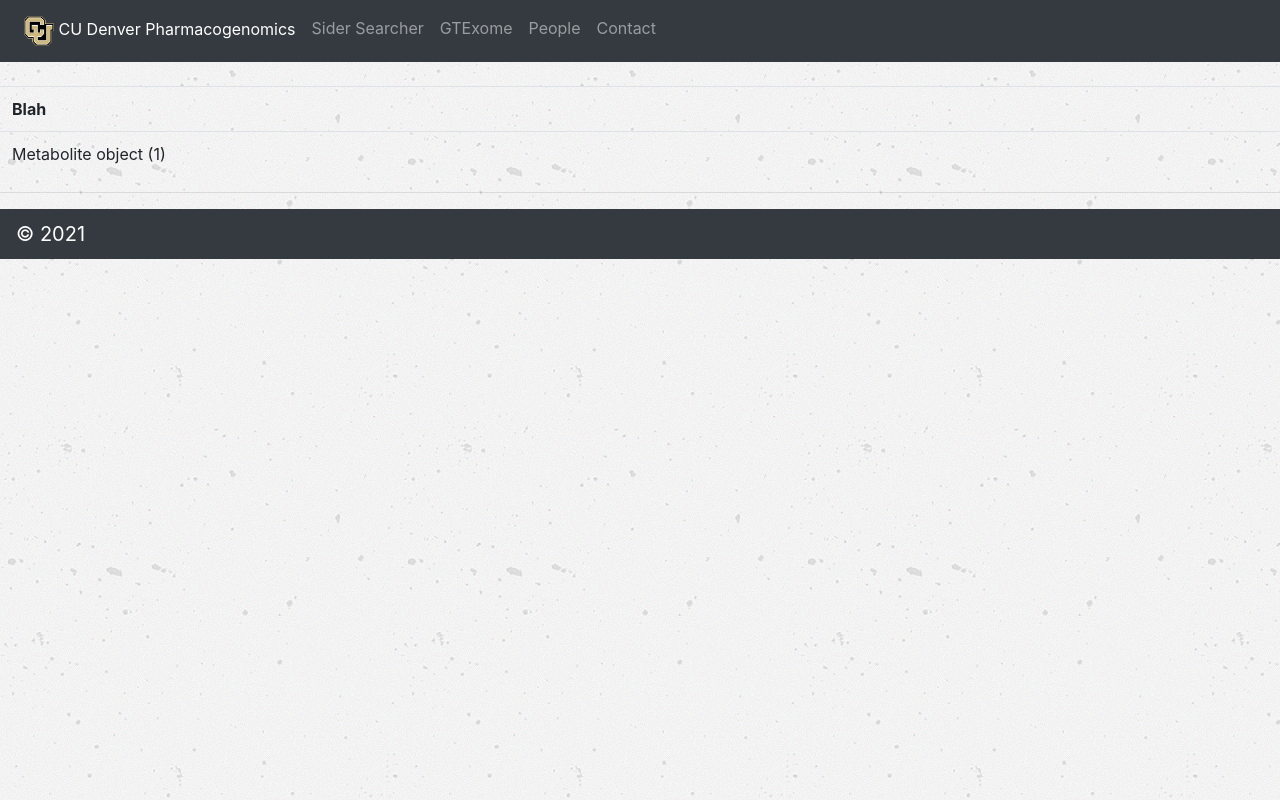
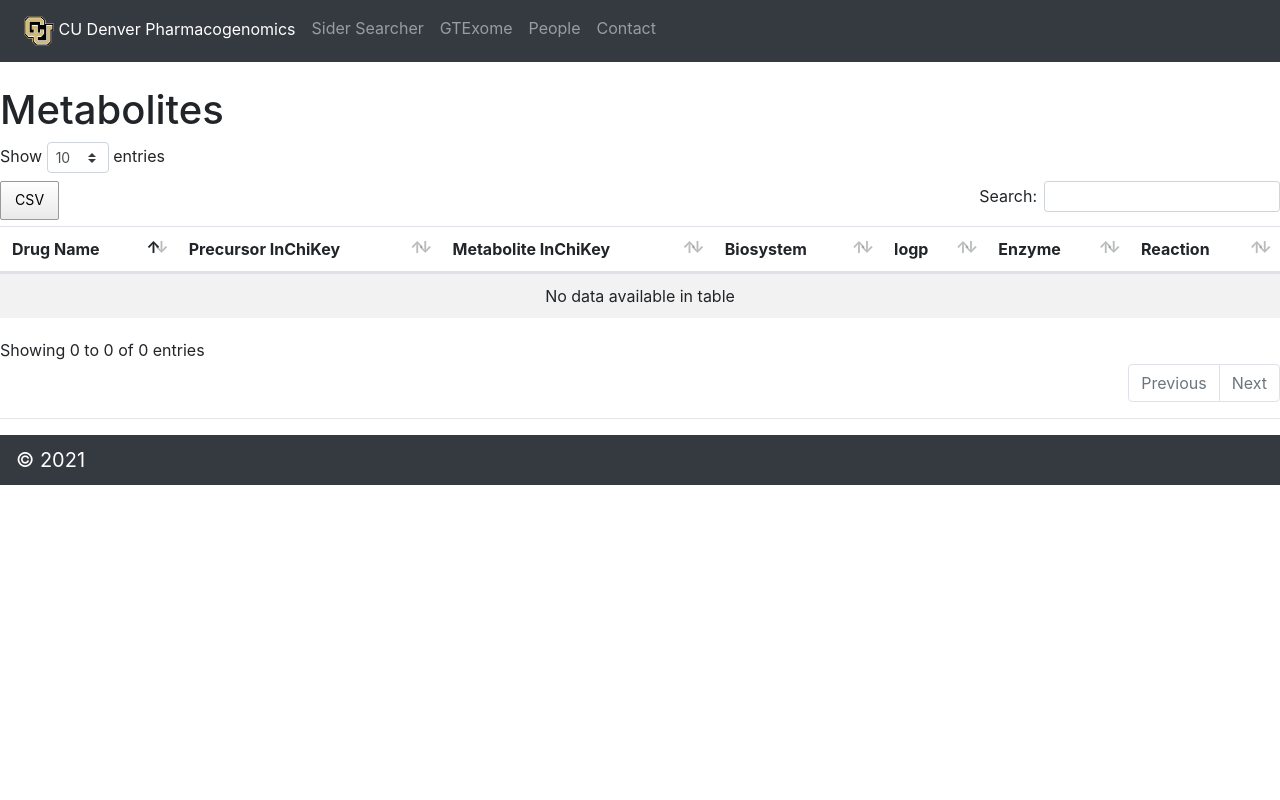
Before and after one commit to henrytan2/CU-Denver-Pharmacogenomics-Website, a Django app: template mysite/metabolites/templates/multi-precursor.html in a window 1280 px wide. Run offline with Django 3.2, Linux system fonts and the light colour scheme; tables that the repository leaves empty hold one stand-in row (values such as "Sample post"); the template is opened without the code that fills it: values that come from a table or form of the project are taken from there, most other values are stand-ins (such as "Sample title", 1, 10 or a date in 2020); some libraries are stand-ins or nearby versions.

Commit message:
metabolites multiview page finished

```diff
--- a/mysite/manage.py
+++ b/mysite/manage.py
@@ -5,7 +5,7 @@ import sys
 
 
 def main():
-    os.environ.setdefault('DJANGO_SETTINGS_MODULE', 'mysite.settings')
+    os.environ.setdefault('DJANGO_SETTINGS_MODULE', 'pharmacogenomics_website.settings')
     try:
         from django.core.management import execute_from_command_line
     except ImportError as exc:
--- a/mysite/metabolites/templates/multi-precursor.html
+++ b/mysite/metabolites/templates/multi-precursor.html
@@ -1,23 +1,81 @@
 {% extends 'base.html' %}
 <!DOCTYPE html>
 {% block content %}
-    <head>
-        <meta charset="UTF-8">
-        <title>Metabolites</title>
-    </head>
-    <body>
-    <table class="table">
-        <tr>
-            <th>Blah</th>
-        </tr>
-        {% for object in object_list %}
-            <tr>
-                <td>{{ object }}</td>
-            </tr>
-        {% endfor %}
-    </table>
+    <body style="background-image: none">
+    <index></index>
     </body>
-    <script type="application/javascript">
-        console.log("here");
+    <script id="index-template"
+            type="text-html-template">
+        <div id="table-wrapper">
+            <h1>Metabolites</h1>
+            <table id="metabolites"
+                   ref="datatable"
+                   class="table table-hover table-striped d-none">
+            </table>
+        </div>
+    </script>
+    <script>
+        var metabolites = {{ precursors_to_metabolites | safe }};
+        Vue.component("index", {
+            template: "#index-template",
+            data: function () {
+                return {
+                    dtTable: null,
+                    metabolites: metabolites,
+                }
+            },
+            mounted: function () {
+                this.dtTable = $(this.$refs.datatable).DataTable({
+                    autoWidth: false,
+                    dom: 'lBfrtip',
+                    buttons: [{
+                        extend: "csv",
+                        exportOptions: {
+                            columns: ":visible",
+                            rows: ":visible",
+                        }
+                    }],
+                    data: this.metabolites,
+                    columns: RenderColumns(this),
+                    initComplete: function() {
+                        this.removeClass("d-none");
+                    },
+                })
+            }
+        })
+    </script>
+    <script>
+        function RenderColumns(vueComponent) {
+            return [
+                {
+                    data: 'drug_name',
+                    title: 'Drug Name',
+                },
+                {
+                    data: 'precursor_InChiKey',
+                    title: 'Precursor InChiKey',
+                },
+                {
+                    data: "metabolite_InChiKey",
+                    title: "Metabolite InChiKey",
+                },
+                {
+                    data: "biosystem",
+                    title: "Biosystem",
+                },
+                {
+                    data: "logp",
+                    title: "logp",
+                },
+                {
+                    data: "enzyme",
+                    title: "Enzyme",
+                },
+                {
+                    data: "reaction",
+                    title: "Reaction",
+                },
+            ]
+        }
     </script>
 {% endblock content %}
--- a/mysite/metabolites/urls.py
+++ b/mysite/metabolites/urls.py
@@ -4,6 +4,6 @@ from . import views
 
 app_name = 'metabolite'
 urlpatterns = [
-    path(r'multi-precursor/', views.MultiplePrecursorView.as_view(), name='metabolites'),
+    path(r'multi-precursor/', views.MultiplePrecursorView.as_view(), name='metabolites_multi_precursor'),
     # path(r'single-precursor/', views.SinglePrecursorView.as_view(), name='metabolites'),
 ]
--- a/mysite/mysite/settings.py
+++ b/mysite/pharmacogenomics_website/settings.py
@@ -59,7 +59,7 @@ MIDDLEWARE = [
     'django.middleware.clickjacking.XFrameOptionsMiddleware',
 ]
 
-ROOT_URLCONF = 'mysite.urls'
+ROOT_URLCONF = 'pharmacogenomics_website.urls'
 
 TEMPLATES = [
     {
@@ -80,7 +80,7 @@ TEMPLATES = [
     },
 ]
 
-WSGI_APPLICATION = 'mysite.wsgi.application'
+WSGI_APPLICATION = 'pharmacogenomics_website.wsgi.application'
 
 BOOTSTRAP3 = {'include_jquery': True}
 
--- a/mysite/mysite/wsgi.py
+++ b/mysite/pharmacogenomics_website/wsgi.py
@@ -13,7 +13,7 @@ from django.core.wsgi import get_wsgi_application
 
 BASE_DIR = os.path.dirname(os.path.dirname(os.path.abspath(__file__)))
 sys.path.append(BASE_DIR)
-os.environ['DJANGO_SETTINGS_MODULE'] = 'mysite.settings'
+os.environ['DJANGO_SETTINGS_MODULE'] = 'pharmacogenomics_website.settings'
 os.environ.setdefault('DJANGO_SETTINGS_MODULE', 'mysite.settings')
 
 application = get_wsgi_application()
--- a/mysite/precursor_metabolite_map/models.py
+++ b/mysite/precursor_metabolite_map/models.py
@@ -7,5 +7,5 @@ class PrecursorMetaboliteMap(models.Model):
         db_table = 'precursor_metabolite_map'
 
     precursor_UUID = models.CharField("precursor_UUID", max_length=36, null=False)
-    metabolite_UUID = models.CharField("metabolite_UUID", max_length=36, null=False)
+    metabolite_UUID = models.CharField("metabolite_UUID", primary_key=True, max_length=36, null=False)
     origin = models.CharField("origin", max_length=12, null=False)
```
Also changed, not shown: mysite/metabolites/views.py (+48 -10 lines), mysite/pharmacogenomics_website/__init__.py (renamed from mysite/mysite/__init__.py), mysite/pharmacogenomics_website/urls.py (renamed from mysite/mysite/urls.py), mysite/pharmacogenomics_website/views.py (renamed from mysite/mysite/views.py), mysite/precursor_metabolite_map/migrations/0001_initial.py.
